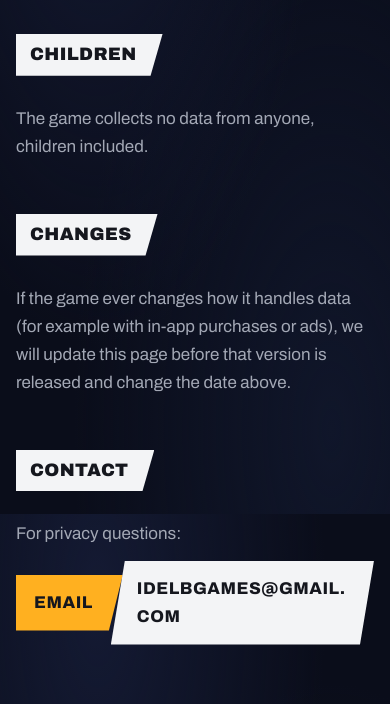
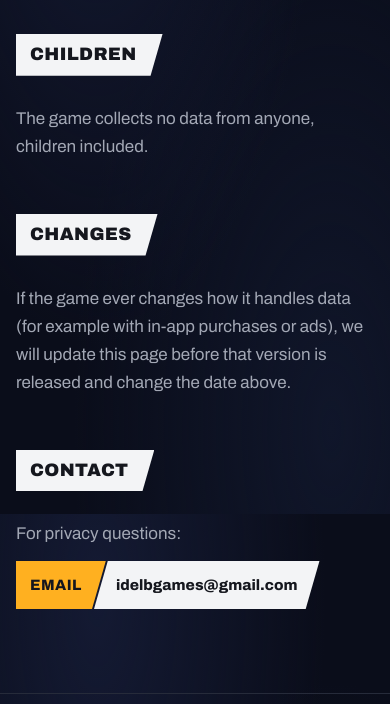
Before and after one commit to idelbgames/0hp-racing, a plain HTML site: page privacy/index.html in a window 390 px wide. Shown: the part 2018-2722 px from the top of the page. Drawn offline with Linux system fonts and the light colour scheme.

Commit message:
Privacy: pulsante email su una riga anche sul telefono

```diff
--- a/privacy/index.html
+++ b/privacy/index.html
@@ -61,10 +61,17 @@
   ul li { display: flex; gap: 14px; }
   ul li::before { content: ""; width: 9px; height: 20px; margin-top: 4px; flex: none; background: var(--amber); clip-path: polygon(0 0, 100% 0, calc(100% - 4px) 100%, 0 100%); }
   /* Il pulsante del sito: blocco ambra + banda chiara, stesse misure di .btn in index.html. */
-  .btn { display: inline-flex; align-items: center; text-decoration: none; font-weight: 800; text-transform: uppercase; letter-spacing: .03em; margin-top: 4px; max-width: 100%; }
-  .btn .blk { background: var(--amber); color: var(--ink); padding: 14px 30px 14px 18px; clip-path: polygon(0 0, 100% 0, calc(100% - 14px) 100%, 0 100%); }
-  .btn .lbl { background: var(--paper); color: var(--ink); padding: 14px 28px 14px 26px; margin-left: -12px; clip-path: polygon(14px 0, 100% 0, calc(100% - 14px) 100%, 0 100%); overflow-wrap: anywhere; }
+  /* Le due parti restano alte uguali (stretch) e su una riga sola; l'indirizzo email resta minuscolo. */
+  .btn { display: inline-flex; align-items: stretch; text-decoration: none; font-weight: 800; text-transform: uppercase; letter-spacing: .03em; margin-top: 4px; max-width: 100%; white-space: nowrap; }
+  .btn .blk { display: flex; align-items: center; background: var(--amber); color: var(--ink); padding: 14px 30px 14px 18px; clip-path: polygon(0 0, 100% 0, calc(100% - 14px) 100%, 0 100%); }
+  .btn .lbl { display: flex; align-items: center; background: var(--paper); color: var(--ink); padding: 14px 28px 14px 26px; margin-left: -12px; clip-path: polygon(14px 0, 100% 0, calc(100% - 14px) 100%, 0 100%); }
+  .btn .lbl.mail { text-transform: none; letter-spacing: 0; }
   .btn:hover .lbl { background: #fff; }
+  @media (max-width: 420px) {
+    .btn { font-size: 15px; }
+    .btn .blk { padding: 12px 24px 12px 14px; }
+    .btn .lbl { padding: 12px 22px 12px 22px; }
+  }
 
   footer { border-top: 1px solid var(--line); padding: 32px 0 48px; color: var(--muted); font-size: 15px; }
   footer .row { display: flex; flex-wrap: wrap; gap: 14px 28px; align-items: center; max-width: 1180px; margin: 0 auto; padding: 0 16px; }
@@ -122,7 +129,7 @@
 
   <h2><span class="it">Contatti</span><span class="en">Contact</span></h2>
   <p style="margin-bottom:8px"><span class="it">Per domande sulla privacy:</span><span class="en">For privacy questions:</span></p>
-  <a class="btn" href="mailto:idelbgames@gmail.com"><span class="blk">Email</span><span class="lbl">idelbgames@gmail.com</span></a>
+  <a class="btn" href="mailto:idelbgames@gmail.com"><span class="blk">Email</span><span class="lbl mail">idelbgames@gmail.com</span></a>
 </main>
 
 <footer>
```
